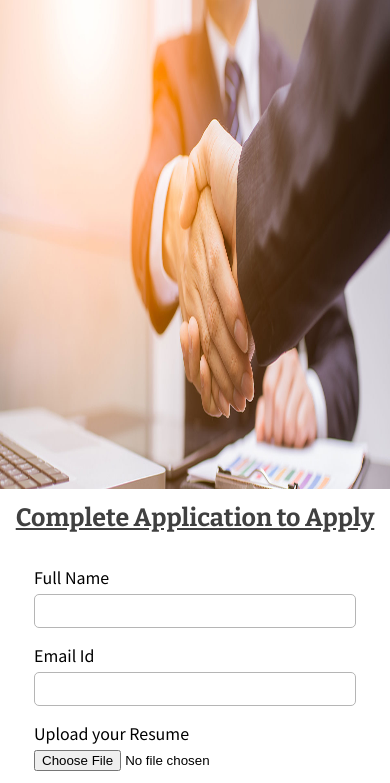
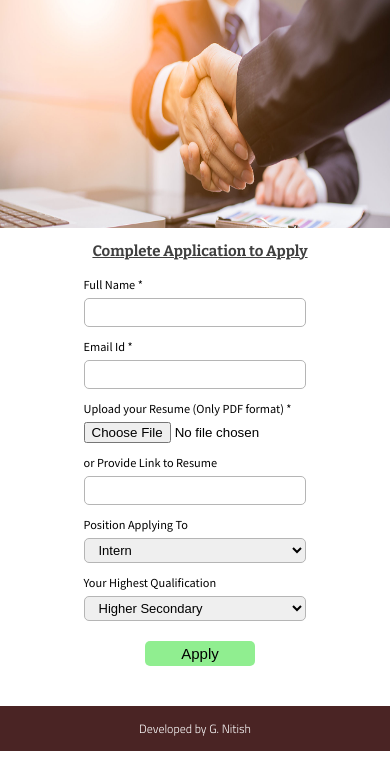
Before and after one commit to Nitish0399/hiring, a website: page index.html in a window 390 px wide. Shown: the part 64-847 px from the top of the page. Drawn offline with nearby package versions, Linux system fonts and the light colour scheme.

Commit message:
add media queries

```diff
--- a/index.html
+++ b/index.html
@@ -1,6 +1,8 @@
 <!doctype html>
 <html>
 	<head>
+		<meta charset="UTF-8">
+    <meta name="viewport" content="width=device-width, initial-scale=1.0">
 		<title>Hiring</title>
 		<link rel="stylesheet" href="./hiring.css">
 		<link href="https://fonts.googleapis.com/css2?family=Bitter:wght@700&family=Noto+Sans+SC&family=Roboto+Slab:wght@500&family=Titillium+Web:wght@300&display=swap" rel="stylesheet">
@@ -10,21 +12,24 @@
 			<p>Company Name</p>
 		</header>
 		<img src="./recruitment_bg.jpg" alt="recruiting_background">
-
 		<main>
 			<h1><u>Complete Application to Apply</u></h1>
 			<form action="/submitApplication" method="post" enctype="multipart/form-data">
 				<div class="form_input">
-					<label for="fullname">Full Name</label><br>
-				  <input type="text" id="fullname" name="fullName">
+					<label for="fullname">Full Name *</label><br>
+				  <input type="text" id="fullname" name="fullName" required>
 				</div>
 				<div class="form_input">
-					<label for="email">Email Id</label><br>
-				  <input type="email" id="email" name="emailId">
+					<label for="email">Email Id *</label><br>
+				  <input type="email" id="email" name="emailId" required>
 				</div>
 				<div class="form_input">
-					<label for="resume">Upload your Resume</label><br>
-					<input type="file" id="resume" name="resume">
+					<label for="resume">Upload your Resume (Only PDF format) *</label><br>
+					<input type="file" id="resume" name="resume" accept=".pdf" required>
+				</div>
+				<div class="form_input">
+					<label for="link">or Provide Link to Resume</label><br>
+					<input type="text" id="link" name="resumeLink" required>
 				</div>
 				<div class="form_input">
 					<label for="position">Position Applying To</label><br>
--- a/static/hiring.css
+++ b/static/hiring.css
@@ -13,11 +13,11 @@ img{
   width: 100%;
   height: 500px;
 }
-
 body{
   margin: 0;
   text-align: center;
 }
+
 h1{
   font-size: 25px;
   color: #404040;
@@ -84,3 +84,95 @@ footer{
   font-family: 'Titillium Web', sans-serif;
   margin-top: 40px;
 }
+
+<------- Media Queries ------->
+
+@media screen and (max-width: 990px) {
+  img{
+    height:400px;
+  }
+}
+@media screen and (max-width: 820px) {
+  img{
+    height:300px;
+  }
+}
+@media screen and (max-width: 600px) {
+  header p{
+    font-size: 24px;
+  }
+  img{
+    height:250px;
+  }
+}
+@media screen and (max-width: 450px) {
+  h1{
+    font-size: 20px;
+  }
+  .form_input{
+    margin:0px;
+    padding:5px;
+  }
+  input[type="text"],[type="email"] {
+    width: 280px;
+  }
+  select {
+    width: 302px;
+  }
+
+}
+@media screen and (max-width: 400px) {
+  h1{
+    font-size: 17px;
+  }
+  .form_input{
+    margin:0px;
+    padding:5px;
+  }
+  input[type="text"],[type="email"] {
+    width: 200px;
+    height: 25px;
+    font-size: 15px;
+  }
+  select {
+    width: 222px;
+    height: 25px;
+    font-size: 15px;
+  }
+  label{
+    font-size: 13px;
+  }
+}
+@media screen and (max-width: 400px) {
+  h1{
+    font-size: 15px;
+  }
+  main{
+    padding-left:10px;
+  }
+  .form_input{
+    padding-left:25px;
+  }
+  input[type="text"],[type="email"] {
+    width: 200px;
+    height: 25px;
+    font-size: 13px;
+  }
+  select {
+    width: 222px;
+    height: 25px;
+    font-size: 13px;
+  }
+  label{
+    font-size: 11px;
+  }
+  .apply_button {
+    width: 110px;
+    height: 25px;
+    font-size: 15px;
+    margin-top: 15px;
+  }
+  footer p{
+    font-size: 12px;
+  }
+}
```
Also changed, not shown: app.js (+4 -4 lines), 2 other files.
